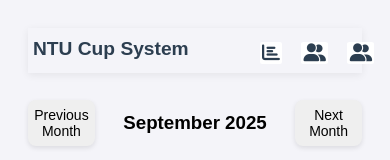
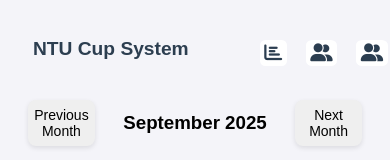
Before and after one commit to Andrew-is-alive/ntucup, a plain HTML site: page index.html in a window 390 px wide. Shown: the top 160 px of the page. Drawn offline with Linux system fonts and the light colour scheme.

Commit message:
button is wierd in header

```diff
--- a/index.html
+++ b/index.html
@@ -21,7 +21,6 @@
             z-index: 1100;
             background: #f4f4f9;
             padding: 8px 8px 8px 8px;
-            box-shadow: 0 2px 8px rgba(0,0,0,0.07);
         }
         .sticky-header h2 {
             margin: 0 0 8px 0;
@@ -74,12 +73,12 @@
             }
             .nav-link {
                 text-align: center;
-                padding: 0.1em 0.1em;
+                padding: 0.2em 0.2em;
                 justify-content: center;
                 font-size: 1.4em;
-                border-radius: 10%;
+                border-radius: 20%;
                 box-shadow: none;
-                gap: 0.2em;
+                gap: 0.1em;
             }
             .nav-link i {
                 font-size: 0.8em;
```
